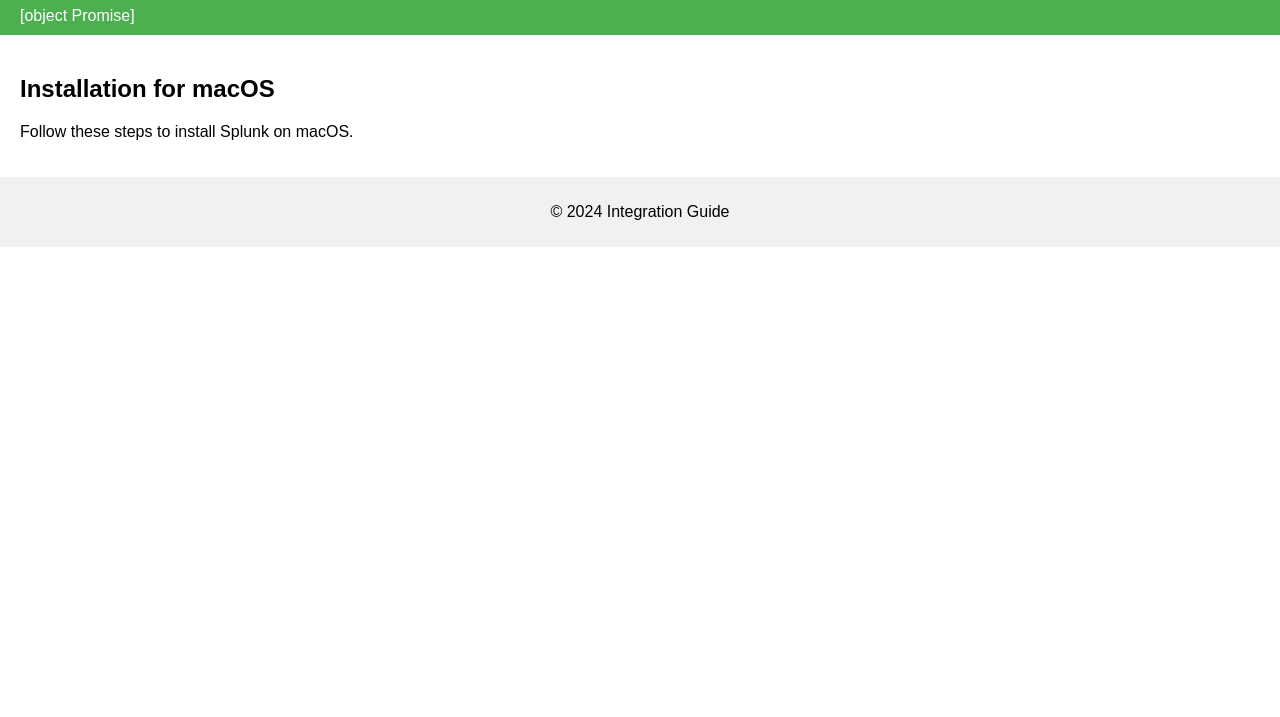
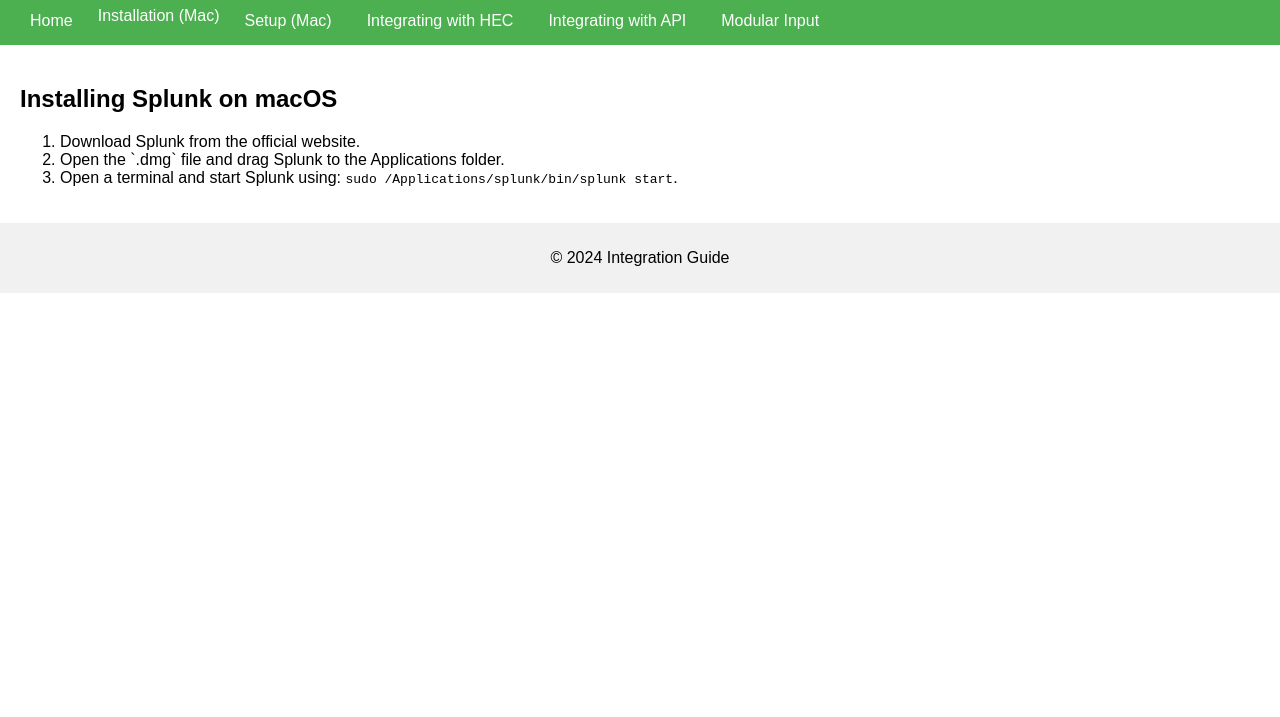
Before and after one commit to songsbyarchit/splunk, a plain HTML site: page installation_mac.html in a window 1280 px wide. Shown: the part 83-800 px from the top of the page. Drawn offline with Linux system fonts and the light colour scheme.

Commit message:
Added detailed content to all pages

```diff
--- a/installation_mac.html
+++ b/installation_mac.html
@@ -1,3 +1,4 @@
+<!DOCTYPE html>
 <html lang="en">
 <head>
     <meta charset="UTF-8">
@@ -7,21 +8,28 @@
 </head>
 <body>
     <header>
-        <h1>Splunk-Webex Integration Guide</h1>
-        <div id="navbar"></div>
+        <h1>Installation (Mac)</h1>
+        <nav>
+            <a href="index.html">Home</a>
+            <span>Installation (Mac)</span>
+            <a href="setup_mac.html">Setup (Mac)</a>
+            <a href="hec_integration.html">Integrating with HEC</a>
+            <a href="api_integration.html">Integrating with API</a>
+            <a href="modular_input.html">Modular Input</a>
+        </nav>
     </header>
     <main>
-        <h2>Installation for macOS</h2>
-        <p>Follow these steps to install Splunk on macOS.</p>
+        <h2>Installing Splunk on macOS</h2>
+        <ol>
+            <li>Download Splunk from the official website.</li>
+            <li>Open the `.dmg` file and drag Splunk to the Applications folder.</li>
+            <li>Open a terminal and start Splunk using:
+                <code>sudo /Applications/splunk/bin/splunk start</code>.
+            </li>
+        </ol>
     </main>
     <footer>
         <p>&copy; 2024 Integration Guide</p>
     </footer>
-    <script src="script.js"></script>
-    <script>
-        document.getElementById('navbar').innerHTML =
-            fetch('navbar.html').then(response => response.text());
-        document.getElementById('nav-installation').classList.add('current');
-    </script>
 </body>
 </html>
```
Also changed, not shown: api_integration.html (+8 -2 lines), hec_integration.html (+8 -3 lines), index.html (+9 -3 lines), modular_input.html (+8 -2 lines), setup_mac.html (+10 -5 lines).
